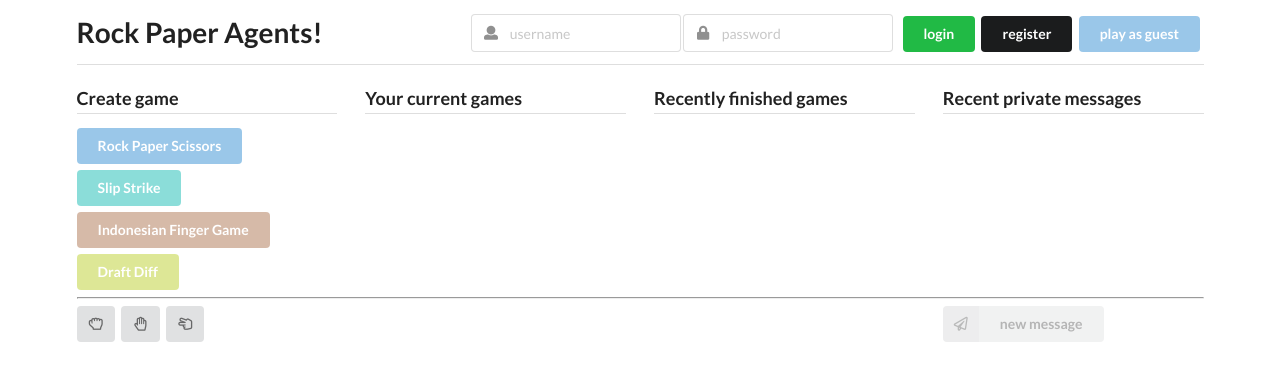
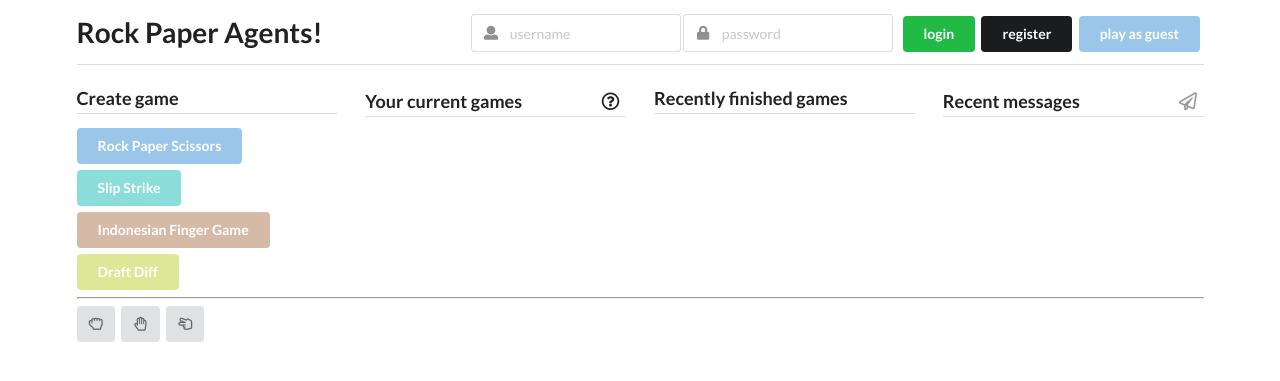
Before and after one commit to amueller-89/RockPaperAgents, a FastAPI app: page / in a window 1280 px wide. Shown: the top 381 px of the page. Run offline with FastAPI, Linux system fonts and the light colour scheme; some libraries are stand-ins or nearby versions.

Commit message:
user interface improvements
made the "send new message" button into an icon and arranged it into its columns header. also added info popup to current games and changed indications of gamestate

```diff
--- a/templates/SPA-dashboard.html
+++ b/templates/SPA-dashboard.html
@@ -132,16 +132,16 @@
             if (!fetchedGames[id].finished) {
                 let game = fetchedGames[id]
                 let border = ""
+                let check = ""
                 if (game["has_moved_me"]) {
-                    border += "green"
+                    check = ' <i class="check icon"></i> '
                 }
                 if (game["has_moved_opponent"]) {
-                    border += "red"
+                    border = "black"
                 }
                 let btnHTML = '<div class="item"><div class="ui left labeled button"><a class="ui blue label" onclick="showRPS(' + game["id"] + ')">'
                     + game["my_score"] + ' - ' + game["opponent_score"] + '</a><div class="ui basic ' + border + ' icon button" onclick="showRPS(' + game["id"] + ')">#' + game.id + ' vs. '
-                    + game["opponent"]
-                    + '</div></div></div>'
+                    + game["opponent"] + check +'</div></div></div>'
 
                 current_games_list.innerHTML += btnHTML
             }
@@ -602,7 +602,19 @@
 
 
     <div class="four wide column">
-        <h3 class="ui dividing header">Your current games</h3>
+        <h3 class="ui dividing header">
+                <div class="ui grid">
+                    <div class="thirteen wide column">
+                         Your current games
+                    </div>
+
+                    <div class="column">
+                        <div data-tooltip="A checkmark means you have committed your move.
+                        A black outline indicates that your opponent is waiting for you.">
+                          <i class="question circle outline icon" ></i></div>
+                    </div>
+                </div>
+</h3>
         <div class="ui list" id="list-current-games">
         </div>
     </div>
@@ -615,7 +627,19 @@
 
     <div class="right floated four wide column">
         <div class="ui comments">
-            <h3 class="ui dividing header">Recent private messages</h3>
+            <h3 class="ui dividing header">
+                <div class="ui grid">
+                    <div class="thirteen wide column">
+                         Recent messages
+                    </div>
+
+                    <div class="column">
+                          <i class="paper plane outline icon" id="btn-newmessage" onclick="$('#modal-newmessage').modal({
+    autofocus: true
+  }).modal('show');"></i>
+                    </div>
+                </div>
+</h3>
             <div id="list-messages">
             </div>
         </div>
@@ -638,12 +662,7 @@
         </button>
     </div>
     <div class="right floated four wide column">
-        <button class="ui labeled icon button" id="btn-newmessage" onclick="$('#modal-newmessage').modal({
-    autofocus: true
-  }).modal('show');">
-            <i class="paper plane outline icon"></i>
-            new message
-        </button>
+
 
     </div>
 
```
Also changed, not shown: RPA.db.
